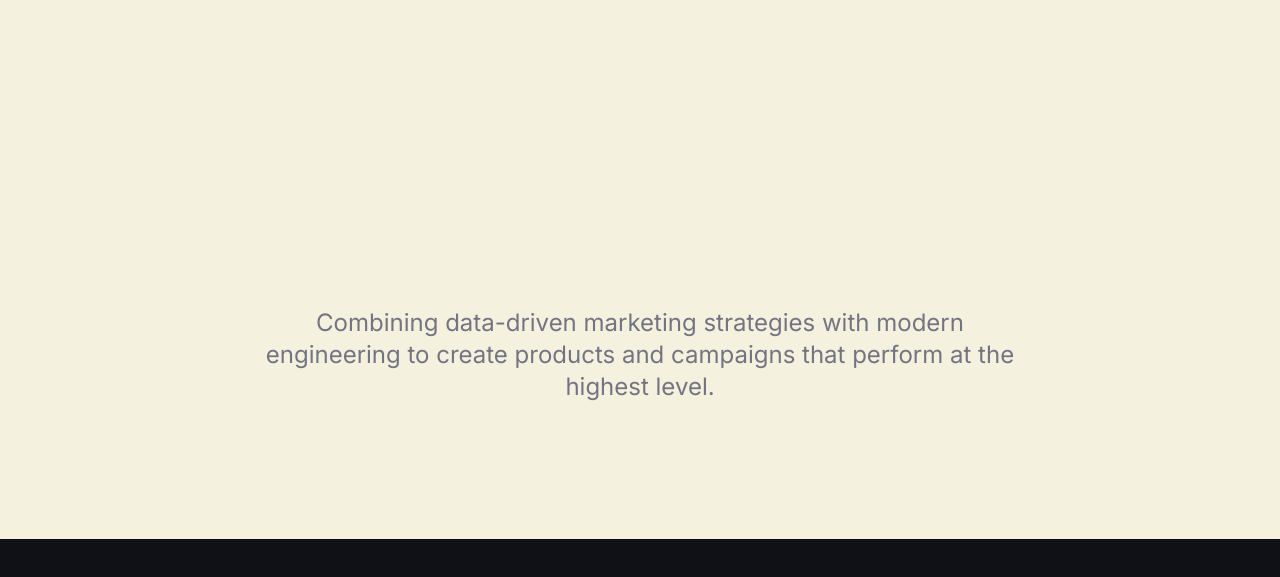
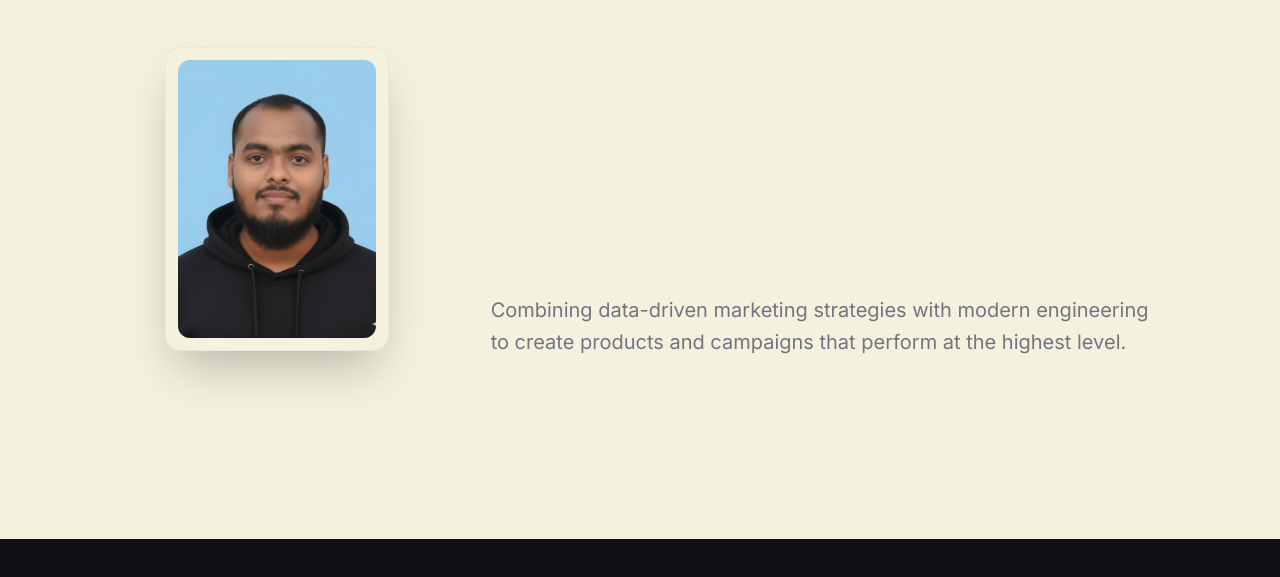
Before and after one commit to Fahaths/Portfolio, a Next.js app: page / in a window 1280 px wide. Shown: the part 1061-1638 px from the top of the page. Built offline with nearby package versions, Linux system fonts and the light colour scheme.

Commit message:
feat: restructure IdentityReveal to Who am I? with profile image

```diff
--- a/components/IdentityReveal.jsx
+++ b/components/IdentityReveal.jsx
@@ -4,27 +4,80 @@ import React from "react";
 import { motion } from "framer-motion";
 
 export default function IdentityReveal() {
+  const containerVariants = {
+    hidden: { opacity: 0 },
+    visible: {
+      opacity: 1,
+      transition: {
+        staggerChildren: 0.2,
+      },
+    },
+  };
+
+  const itemVariants = {
+    hidden: { opacity: 0, y: 30 },
+    visible: {
+      opacity: 1,
+      y: 0,
+      transition: { duration: 0.8, ease: "easeOut" },
+    },
+  };
+
   return (
     <section className="relative min-h-screen flex items-center justify-center py-32 px-6 lg:px-16 bg-[var(--color-bg)] z-10">
-      <div className="max-w-5xl mx-auto">
+      <div className="max-w-5xl w-full mx-auto">
         <motion.div
-          initial={{ opacity: 0, y: 50 }}
-          whileInView={{ opacity: 1, y: 0 }}
-          viewport={{ once: true, margin: "-20%" }}
-          transition={{ duration: 1, ease: "easeOut" }}
-          className="text-center space-y-8"
+          variants={containerVariants}
+          initial="hidden"
+          whileInView="visible"
+          viewport={{ once: true, margin: "-10%" }}
+          className="space-y-12"
         >
-          <div className="font-sans font-bold text-[var(--color-accent)] uppercase tracking-[0.2em] text-sm">
-            Identity Reveal
+          {/* Header */}
+          <motion.div variants={itemVariants} className="text-center">
+            <h3 className="font-display text-5xl md:text-7xl font-black tracking-tighter">
+              <span className="bg-gradient-to-r from-[#E07A5F] via-[#81B29A] to-[#F2CC8F] bg-clip-text text-transparent">
+                Who am I?
+              </span>
+            </h3>
+          </motion.div>
+
+          {/* Content Grid */}
+          <div className="grid grid-cols-1 md:grid-cols-12 gap-8 md:gap-16 items-center">
+            {/* Left Column: Photo */}
+            <motion.div
+              variants={itemVariants}
+              className="md:col-span-4 flex justify-center"
+            >
+              <motion.div
+                whileHover={{ scale: 1.03, rotate: -1 }}
+                transition={{ duration: 0.3 }}
+                className="relative w-48 h-64 md:w-56 md:h-76 rounded-2xl overflow-hidden shadow-2xl border border-[var(--color-text)]/5 bg-[var(--color-bg)] p-3"
+              >
+                <div className="relative w-full h-full rounded-xl overflow-hidden bg-zinc-100">
+                  <img
+                    src="/assets/images/fahath-profile.jpg"
+                    alt="Fahath S Profile"
+                    className="w-full h-full object-cover object-center"
+                  />
                 </div>
+              </motion.div>
+            </motion.div>
 
-          <h2 className="font-display text-4xl md:text-6xl lg:text-7xl font-black text-[var(--color-text)] leading-[1.1] tracking-tighter">
+            {/* Right Column: Biography/Statement */}
+            <motion.div
+              variants={itemVariants}
+              className="md:col-span-8 space-y-6 text-left"
+            >
+              <h2 className="font-display text-3xl md:text-4xl lg:text-5xl font-black text-[var(--color-text)] leading-[1.2] tracking-tighter">
                 I am a multidisciplinary builder focused on <span className="text-[var(--color-secondary)]">organic growth</span>, <span className="text-[var(--color-accent)]">paid performance</span>, and <span className="text-[var(--color-highlight)]">intelligent automation</span>.
               </h2>
 
-          <p className="font-sans text-xl md:text-2xl text-[var(--color-text)] opacity-70 max-w-3xl mx-auto pt-8">
+              <p className="font-sans text-lg md:text-xl text-[var(--color-text)] opacity-70 leading-relaxed">
                 Combining data-driven marketing strategies with modern engineering to create products and campaigns that perform at the highest level.
               </p>
+            </motion.div>
+          </div>
         </motion.div>
       </div>
     </section>
```
Also changed, not shown: public/assets/images/fahath-profile.jpg (added). Lines whose indentation alone changed are shown as unchanged.
